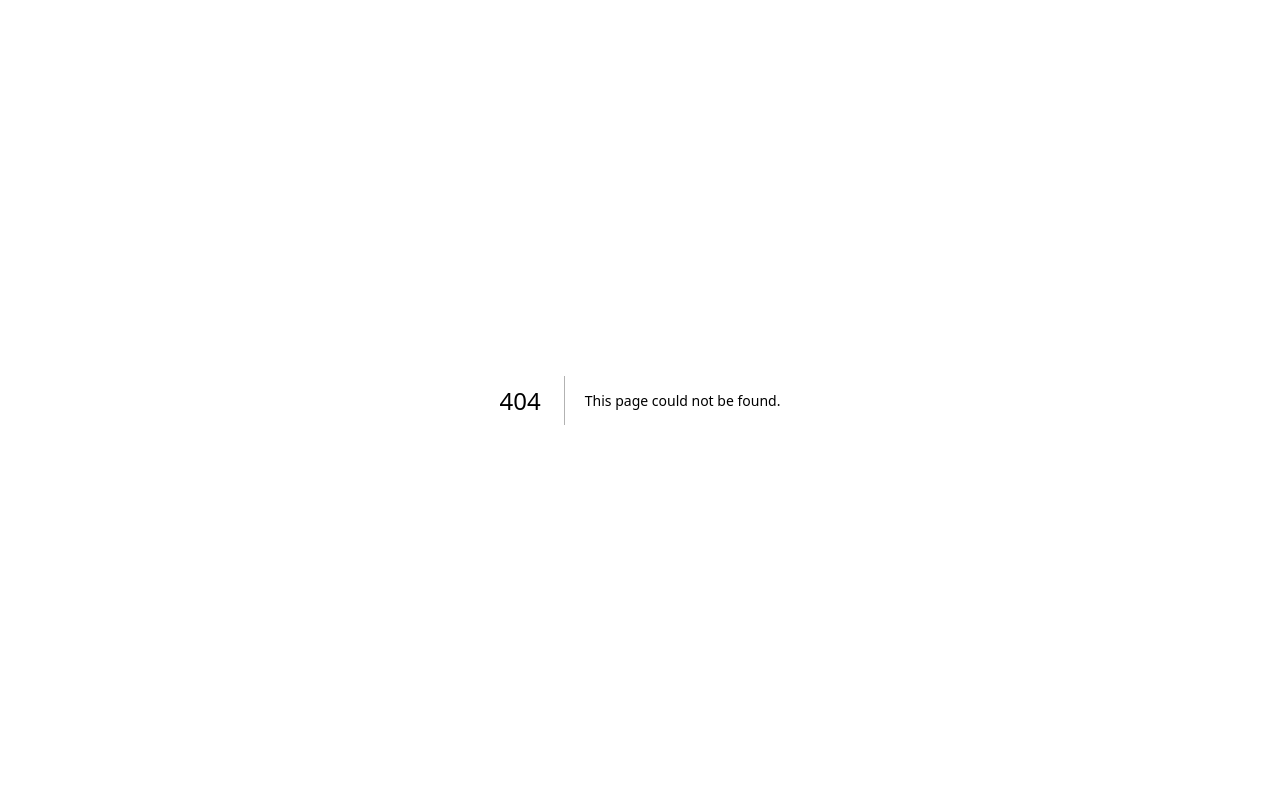
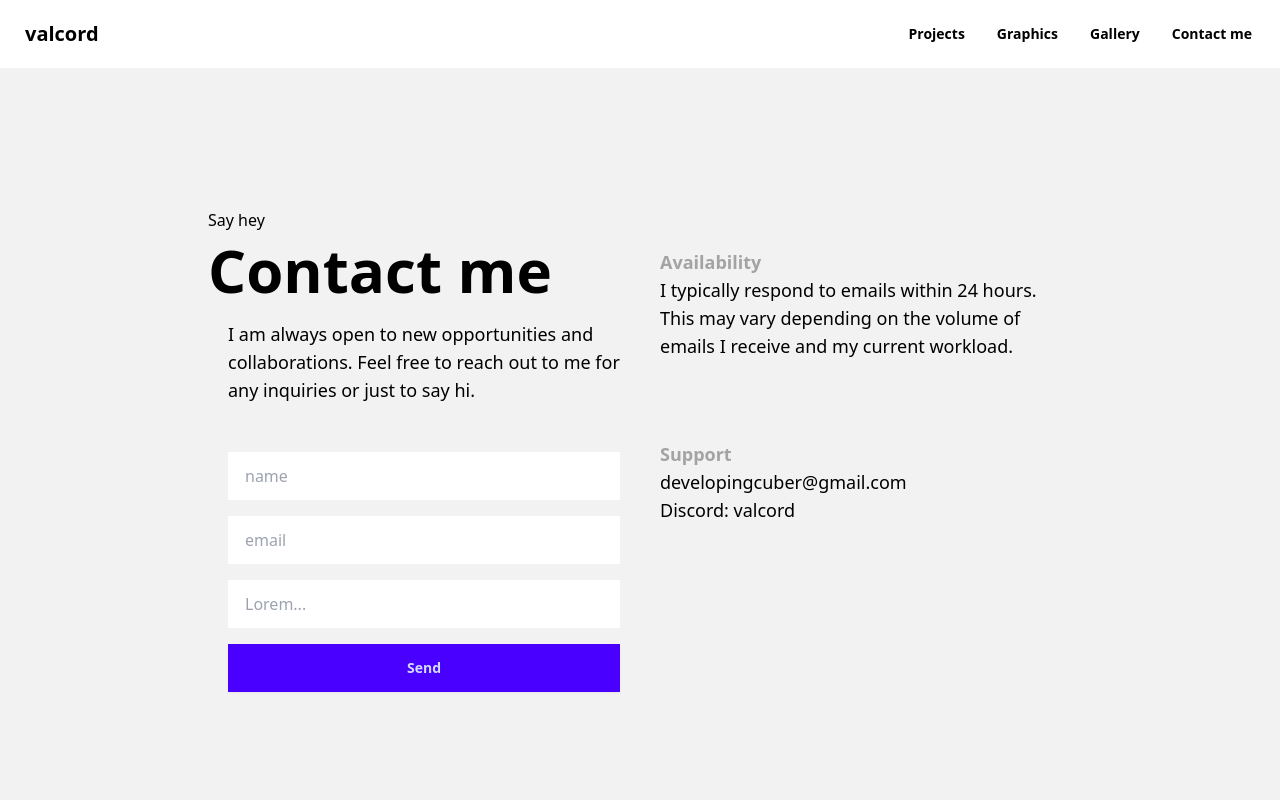
Before and after one commit to ValCordDev/Portfolio, a Next.js app in the folder portfolio/: page /contactme in a window 1280 px wide. Before the commit this address had no page. Shown: the top 800 px of the page. Built offline with nearby package versions, Linux system fonts and the light colour scheme.

Commit message:
added contact me

```diff
--- a/portfolio/package.json
+++ b/portfolio/package.json
@@ -13,7 +13,8 @@
     "next": "14.0.4",
     "react": "^18",
     "react-dom": "^18",
-    "react-icons": "^5.0.1"
+    "react-icons": "^5.0.1",
+    "rippleui": "^1.12.1"
   },
   "devDependencies": {
     "@types/node": "^20",
--- a/portfolio/src/components/Navbar.tsx
+++ b/portfolio/src/components/Navbar.tsx
@@ -11,7 +11,7 @@ const Navbar = () => {
             <li><a className='font-semibold' href='/projects'>Projects</a></li>
             <li><a className='font-semibold' href='/graphics'>Graphics</a></li>
             <li><a className='font-semibold' href='/gallery'>Gallery</a></li>
-            <li><a className='font-semibold'>Contact me</a></li>
+            <li><a className='font-semibold' href='/contactme'>Contact me</a></li>
             </ul>
         </div>
     </div>
--- /dev/null
+++ b/portfolio/src/pages/contactme.tsx
@@ -0,0 +1,47 @@
+import Image from 'next/image'
+import { Inter } from 'next/font/google'
+import Hero from '@/components/Hero'
+import Navbar from '@/components/Navbar'
+import GithubPages from '@/components/GithubPages'
+import Footer from '@/components/Footer'
+import FeaturedProjects from '@/components/FeaturedProjects'
+import TitanExpress from '@/components/TitanExpress'
+
+const inter = Inter({ subsets: ['latin'] })
+
+export default function Home() {
+  return (
+    <main className='bg-base-200'>
+      <Navbar />
+    <div className='grid md:grid-cols-2 grid-cols-1 p-52'>
+        <div>
+            <h5 className="text-md">Say hey</h5>
+            <h1 className='text-6xl font-bold my-2'>Contact me</h1>
+            <div className='m-5'>
+                <p className='text-lg mb-10'>I am always open to new opportunities and collaborations. Feel free to reach out to me for any inquiries or just to say hi.</p>
+
+                <input className="input w-full my-2 rounded-none" placeholder='name' />
+                <input className="input w-full my-2 rounded-none" placeholder='email' />
+                <input className="input w-full my-2 rounded-none" placeholder="Lorem..." />
+
+                <button className="btn btn-primary w-full my-2 rounded-none">Send</button>
+            </div>
+        </div>
+        <div>
+            <div className="flex text-lg justify-center pl-5 flex-col py-10">
+                <p className='text-neutral-400 font-semibold'>Availability</p>
+                <p className= 'font-light'>
+                    I typically respond to emails within 24 hours. This may vary depending on the volume of emails I receive and my current workload.
+                </p>
+            </div>
+            <div className="flex text-lg justify-center pl-5 flex-col py-10">
+                <p className='text-neutral-400 font-semibold'>Support</p>
+                <p className= 'font-light'>developingcuber@gmail.com</p>
+                <p className= 'font-light'>Discord: valcord</p>
+            </div>
+        </div>
+    </div>
+      <Footer />
+    </main>
+  )
+}
```
Also changed, not shown: 1 other file (tests, documents, lock files or other folders).
